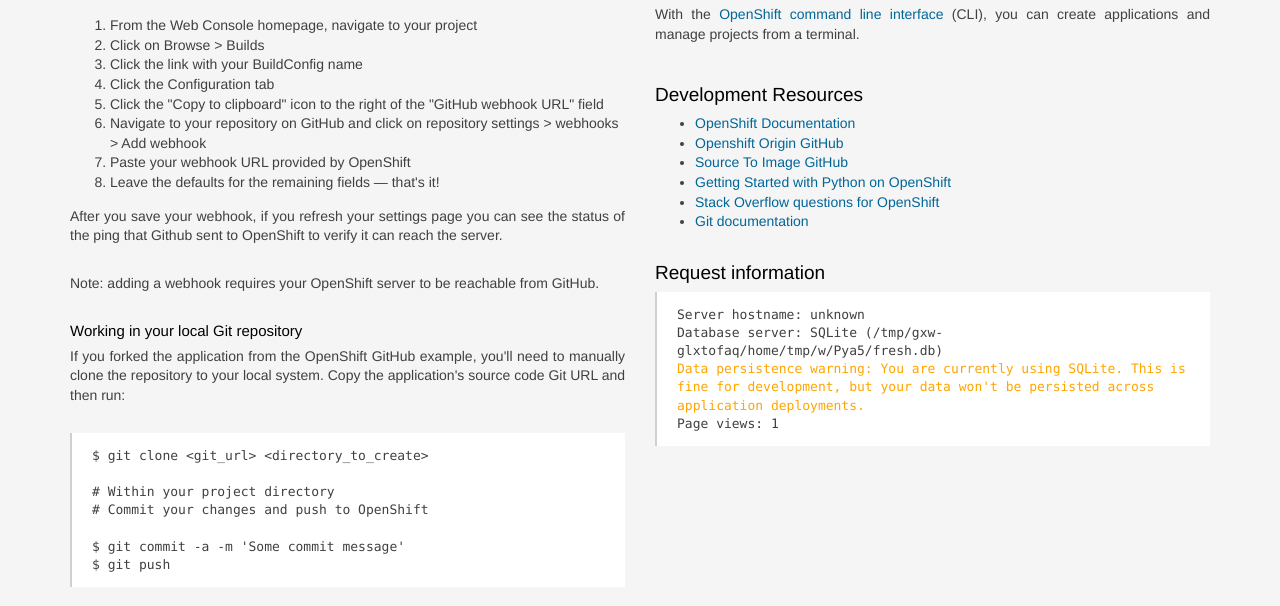
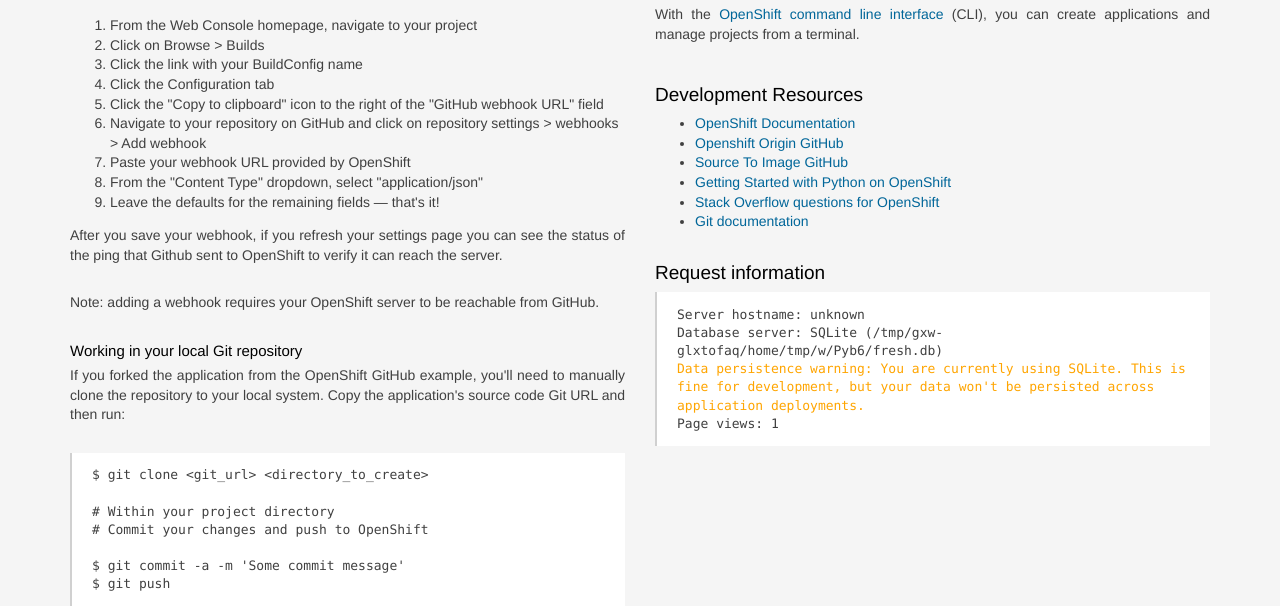
Before and after one commit to sclorg/django-ex, a Django app: page / in a window 1280 px wide. Shown: the part 347-953 px from the top of the page. Run offline with Django 3.2, Linux system fonts and the light colour scheme; data comes from the database, SQL or seed files in the repository; some libraries are stand-ins or nearby versions.

Commit message:
Added instruction to set content type when configuring github webhook

```diff
--- a/welcome/templates/welcome/index.html
+++ b/welcome/templates/welcome/index.html
@@ -236,6 +236,7 @@ pre {
   <li>Click the "Copy to clipboard" icon to the right of the "GitHub webhook URL" field</li>
   <li>Navigate to your repository on GitHub and click on repository settings &gt; webhooks &gt; Add webhook</li>
   <li>Paste your webhook URL provided by OpenShift</li>
+  <li>From the "Content Type" dropdown, select "application/json"</li>
   <li>Leave the defaults for the remaining fields &mdash; that's it!</li>
 </ol>
 <p>After you save your webhook, if you refresh your settings page you can see the status of the ping that Github sent to OpenShift to verify it can reach the server.</p>
```
